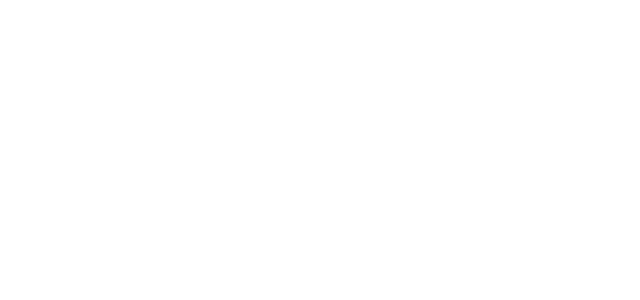
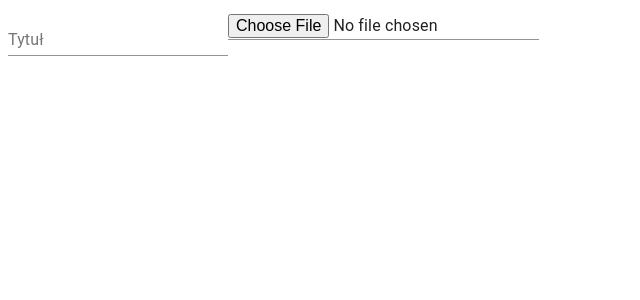
Before and after one commit to Salabim-mb/Wycieczki_PW, a React (Create React App) app: page / in a window 1280 px wide. Shown: the top 300 px of the page, without its empty margins (0-640 px from the left). Built offline with nearby package versions, Linux system fonts and the light colour scheme.

Commit message:
add form in CategoryCrator and its logic

```diff
--- a/src/root/App/App.jsx
+++ b/src/root/App/App.jsx
@@ -4,6 +4,7 @@
 import { QueryClient, QueryClientProvider } from 'react-query';
 import { ThemeProvider } from 'styled-components';
 import theme from 'constants/theme';
+import CategoryCreator from 'views/CategoryCreator/CategoryCreator';
 
 const queryClient = new QueryClient();
 
@@ -12,6 +13,7 @@
 		<QueryClientProvider client={queryClient}>
 			<BrowserRouter>
 				<Router />
+				<CategoryCreator />
 			</BrowserRouter>
 		</QueryClientProvider>
 	</ThemeProvider>
--- /dev/null
+++ b/src/views/CategoryCreator/CategoryCreator.jsx
@@ -0,0 +1,34 @@
+import React from 'react'
+import { useFormik } from 'formik';
+import TextField from '@material-ui/core/TextField';
+import Input from '@material-ui/core/Input';
+
+
+const CategoryCreator = () => {
+    const formik = useFormik({
+        initialValues: {
+            title: '',
+            cover: ''
+        },
+        onSubmit: values => {
+            alert(JSON.stringify(values, null, 2));
+        },
+    });
+
+
+
+    return (
+        <form onSubmit={formik.handleSubmit}>
+            <TextField id="title" label="Tytuł" type="text" value={formik.values.title} onChange={event => {
+                formik.setFieldValue('title', event.target.value);
+            }} />
+            <Input id="cover"
+                name="cover"
+                type="file" onChange={event => {
+                    formik.setFieldValue('cover', event.currentTarget.files[0]);
+                }} />
+        </form>
+    )
+}
+
+export default CategoryCreator
--- /dev/null
+++ b/src/views/CategoryCreator/index.js
@@ -0,0 +1 @@
+export { default } from './CategoryCreator'
```
